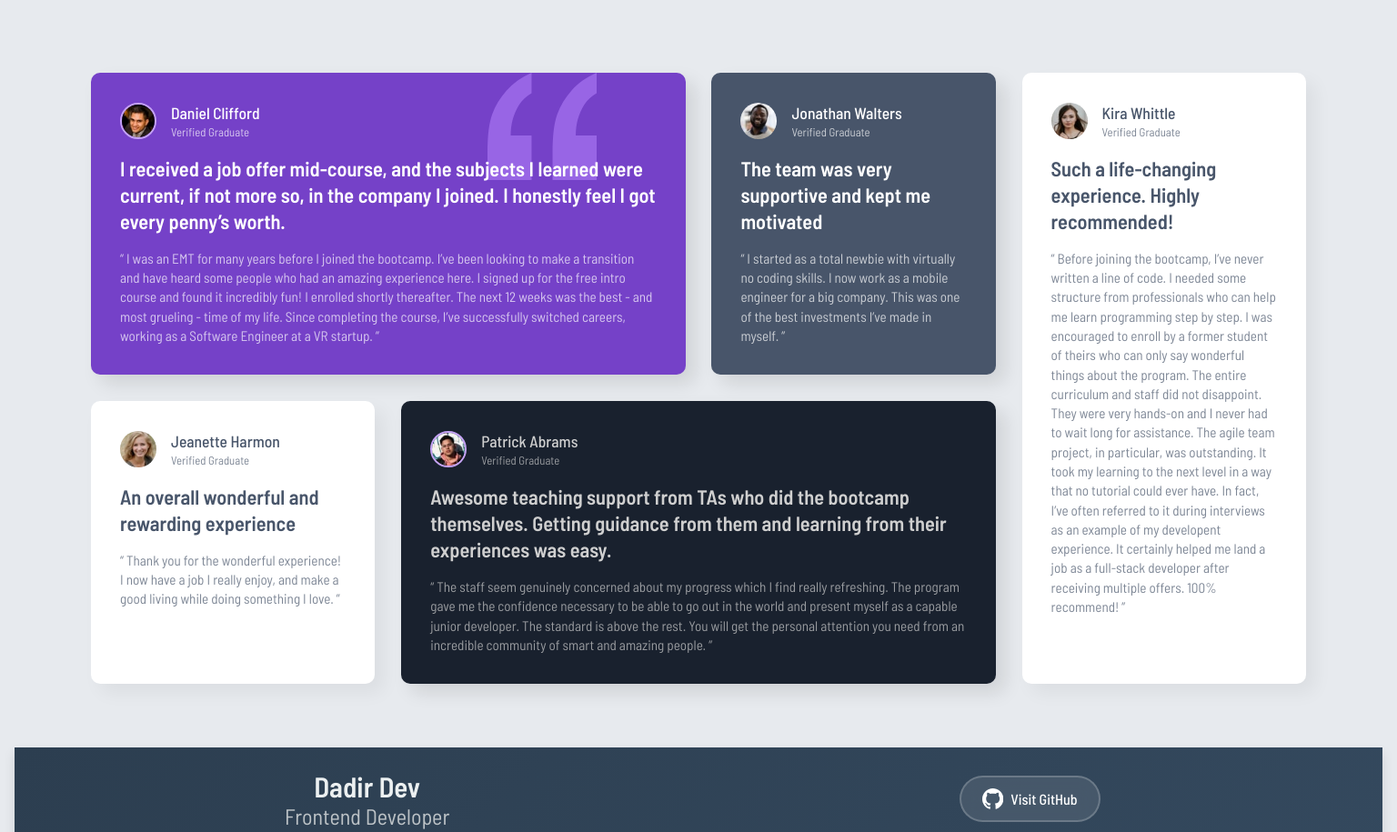
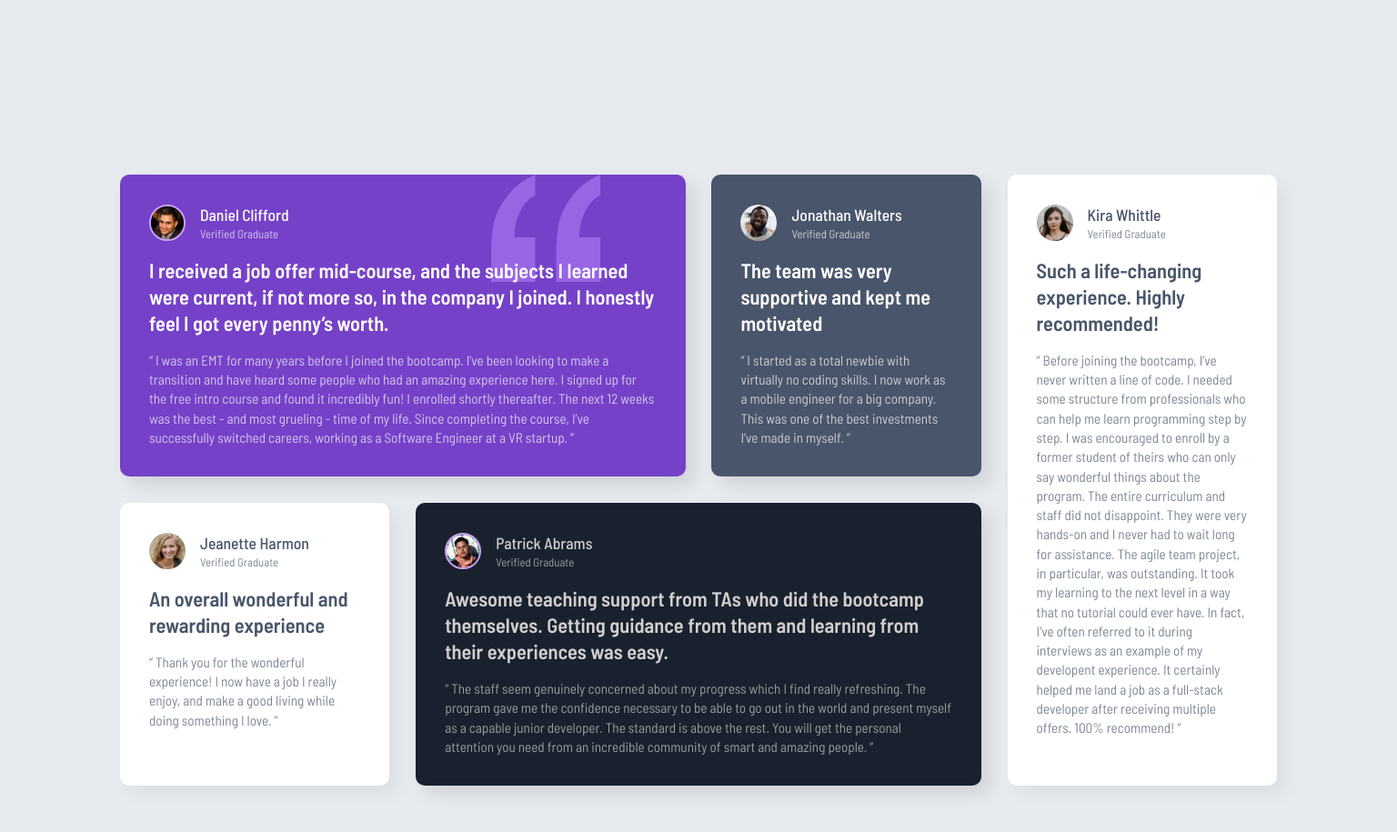
Before and after one commit to Dadir-Dev/testimonials-grid-section-main, a plain HTML site: page index.html in a window 1536 px wide. Shown: the top 915 px of the page at 91% size. Drawn offline with Linux system fonts and the light colour scheme.

Commit message:
update README and adjust spacing to much the original design

```diff
--- a/style.css
+++ b/style.css
@@ -37,7 +37,6 @@ body {
   justify-content: center;
   align-items: center;
   flex-direction: column;
-  padding: 1rem;
 }
 
 .testimonial-grid {
@@ -46,6 +45,7 @@ body {
   width: 100%;
   max-width: 1200px;
   margin: 0 auto;
+  padding: 0 1rem;
 }
 
 .testimonial {
@@ -337,6 +337,8 @@ body {
   .testimonial-grid {
     max-width: 1400px;
     gap: 1.8rem;
+    padding: 10rem 4rem 0;
+    margin-top: 2rem;
   }
 
   .testimonial {
```
Also changed, not shown: 1 other file.
